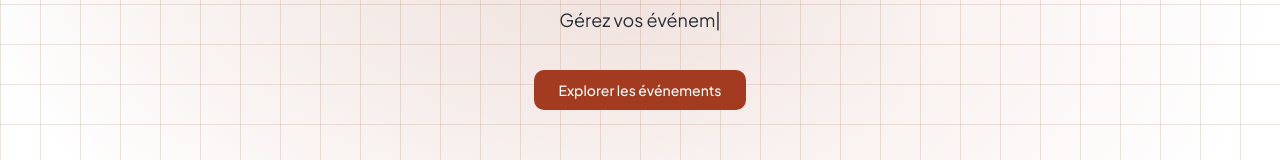
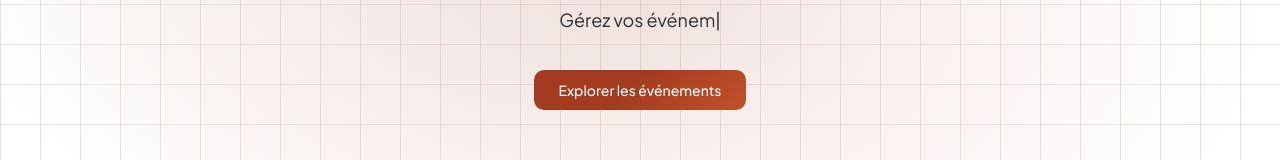
Before and after one commit to NickyHariniaina/eventsync-deployed-version, a Next.js app in the folder eventsync/: page / in a window 1280 px wide. Shown: the part 401-561 px from the top of the page. Built offline with nearby package versions, Linux system fonts and the light colour scheme.

Commit message:
feat: add sunset gradient hover animation on home page CTA button

```diff
--- a/eventsync/src/app/globals.css
+++ b/eventsync/src/app/globals.css
@@ -139,3 +139,21 @@
     @apply font-sans;
   }
 }
+
+@keyframes sunset-shift {
+  0% { background-position: 0% 50%; }
+  50% { background-position: 100% 50%; }
+  100% { background-position: 0% 50%; }
+}
+
+.sunset-btn {
+  background: linear-gradient(135deg, #a33b20 0%, #a33b20 20%, #c2532a 40%, #d4764a 60%, #a47963 80%, #8c3b24 100%);
+  background-size: 300% 300%;
+  background-position: 0% 50%;
+  transition: all 0.5s ease;
+}
+
+.sunset-btn:hover {
+  background-position: 100% 50%;
+  animation: sunset-shift 0.7s ease-in-out infinite;
+}
--- a/eventsync/src/app/page.tsx
+++ b/eventsync/src/app/page.tsx
@@ -28,7 +28,7 @@ export default function Home() {
           </div>
           <Link
             href="/events"
-            className="inline-flex h-10 items-center justify-center rounded-lg bg-primary px-6 text-sm font-medium text-primary-foreground transition-colors hover:opacity-80"
+            className="sunset-btn inline-flex h-10 items-center justify-center rounded-lg px-6 text-sm font-medium text-white transition-all duration-700 hover:scale-105 hover:shadow-lg hover:shadow-[#a33b20]/30"
           >
             Explorer les événements
           </Link>
```
